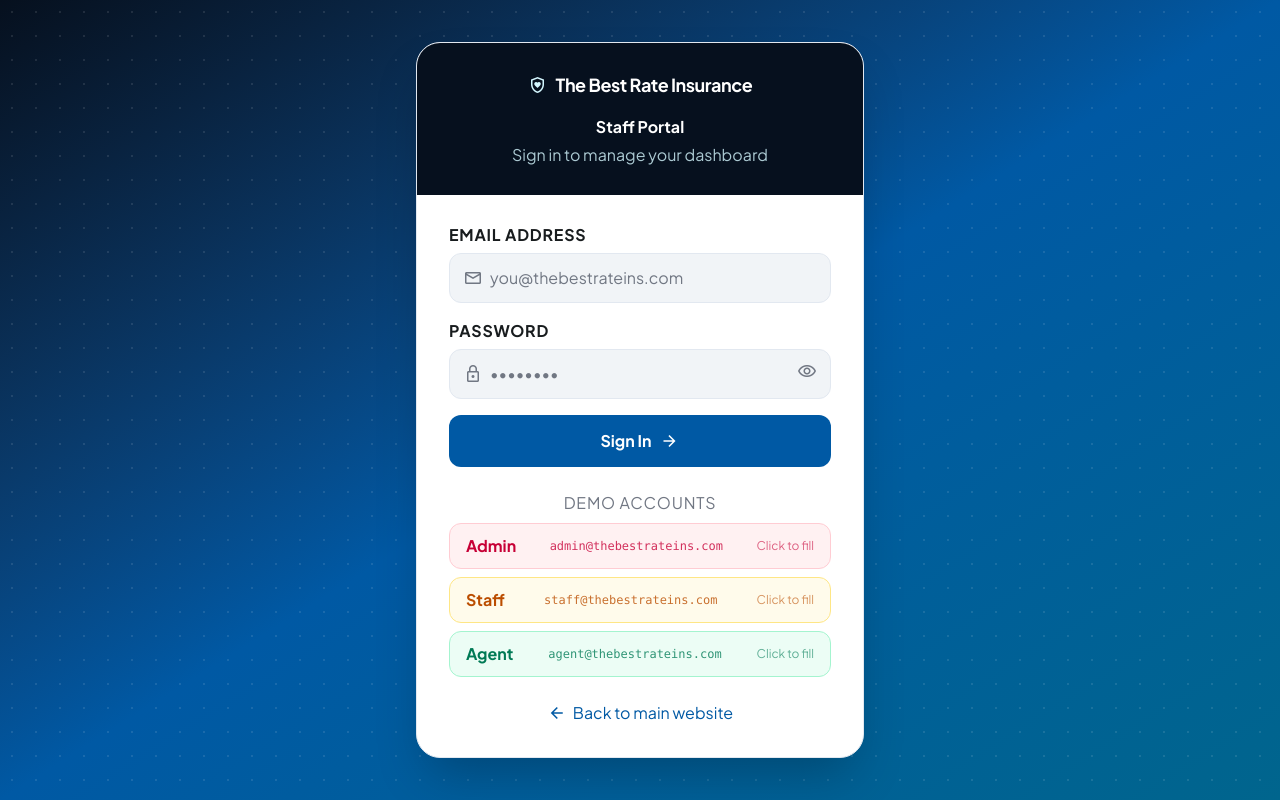
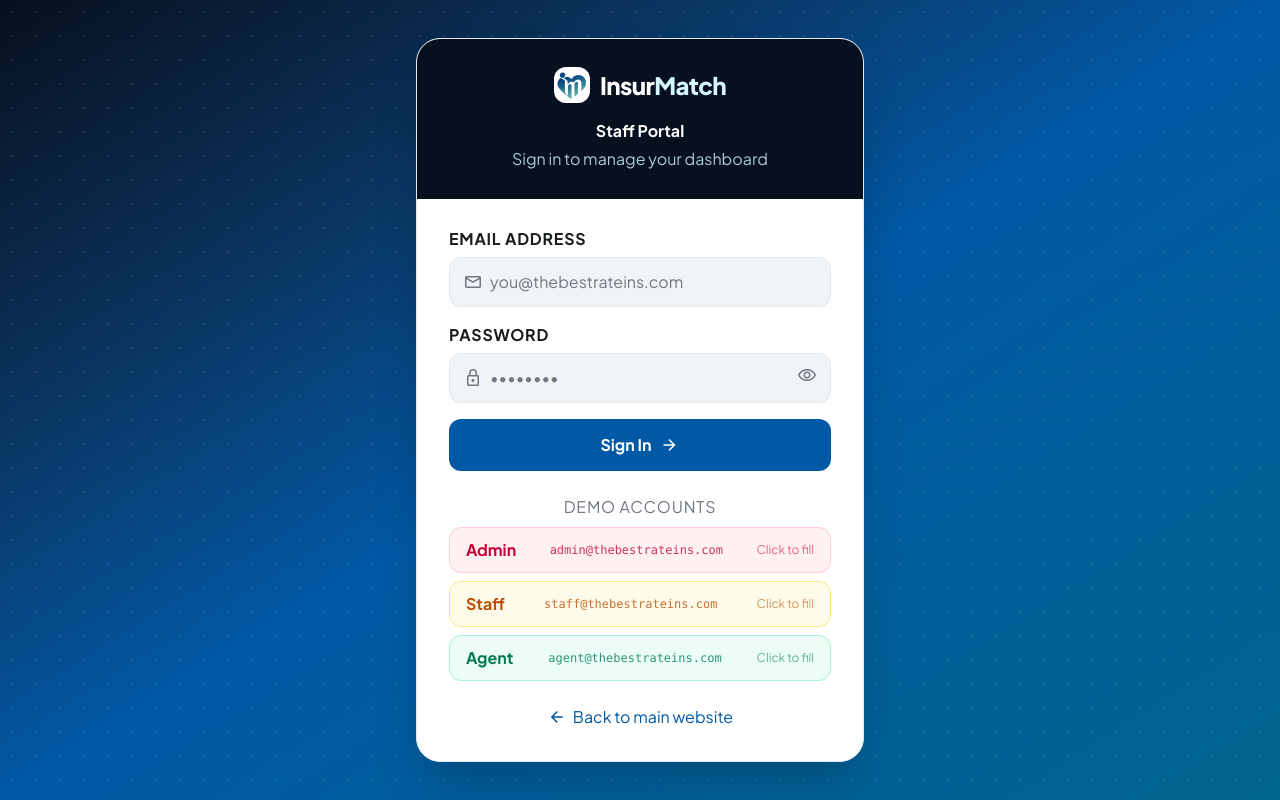
Before and after one commit to Kian1011-C/EXE201, a React (Vite) app: page /login in a window 1280 px wide. Built offline with nearby package versions, Linux system fonts and the light colour scheme.

Commit message:
feat(branding): update project logo and brand name to InsurMatch

```diff
--- a/index.html
+++ b/index.html
@@ -3,7 +3,7 @@
   <head>
     <meta charset="UTF-8" />
     <meta name="viewport" content="width=device-width, initial-scale=1.0" />
-    <link rel="icon" type="image/svg+xml" href="/favicon.svg" />
+    <link rel="icon" type="image/png" href="/images/insurmatch-logo.png" />
     <link rel="canonical" href="https://thebestrateins-exe201.vercel.app/" />
 
     <!-- Google Web Fonts -->
@@ -13,21 +13,21 @@
     <link href="https://fonts.googleapis.com/css2?family=Material+Symbols+Outlined:wght,FILL@100..700,0..1&display=swap" rel="stylesheet">
 
     <!-- SEO Meta Tags -->
-    <title>Contact The Best Rate Insurance | Katy, Houston, Garland Texas | (833) 633-6868</title>
-    <meta name="description" content="Contact The Best Rate Insurance. Compare Medicare, ACA Health, and Life insurance quotes in Texas. Call toll-free (833) 633-6868 or visit offices in Katy, Houston, and Garland." />
-    <meta name="keywords" content="The Best Rate Insurance, contact, phone, (833) 633-6868, Medicare Texas, ACA Health Insurance, Life Insurance, Katy TX, Houston TX, Garland TX" />
+    <title>InsurMatch | Smart Insurance Comparison & Quotes (Medicare, ACA, Life)</title>
+    <meta name="description" content="InsurMatch — Match and compare Medicare, ACA Health, and Life insurance quotes instantly. Texas offices in Katy, Houston, and Garland. Call toll-free (833) 633-6868." />
+    <meta name="keywords" content="InsurMatch, The Best Rate Insurance, insurance quotes, Medicare Texas, ACA Health Insurance, Life Insurance, Katy TX, Houston TX, Garland TX" />
 
     <!-- Open Graph / Social Media Meta -->
     <meta property="og:type" content="website" />
-    <meta property="og:site_name" content="The Best Rate Insurance" />
-    <meta property="og:title" content="Contact The Best Rate Insurance | Katy, Houston, Garland Texas" />
+    <meta property="og:site_name" content="InsurMatch" />
+    <meta property="og:title" content="InsurMatch | Smart Insurance Comparison & Quotes" />
     <meta property="og:description" content="Compare multiple insurance quotes from your local independent insurance agent today. Medicare, ACA Health, and Life Insurance in Texas. Toll-free (833) 633-6868." />
     <meta property="og:url" content="https://thebestrateins-exe201.vercel.app/" />
-    <meta property="og:image" content="https://thebestrateins-exe201.vercel.app/images/logo.png" />
+    <meta property="og:image" content="https://thebestrateins-exe201.vercel.app/images/insurmatch-logo.png" />
 
     <!-- Twitter Card Meta -->
     <meta name="twitter:card" content="summary_large_image" />
-    <meta name="twitter:title" content="Contact The Best Rate Insurance | (833) 633-6868" />
+    <meta name="twitter:title" content="InsurMatch | (833) 633-6868" />
     <meta name="twitter:description" content="Medicare, ACA Health, and Life Insurance with 3 Texas locations in Katy, Houston, and Garland. Call (833) 633-6868." />
 
     <!-- JSON-LD LocalBusiness Structured Data -->
@@ -35,9 +35,10 @@
     {
       "@context": "https://schema.org",
       "@type": "InsuranceAgency",
-      "name": "The Best Rate Insurance",
+      "name": "InsurMatch",
+      "alternateName": "The Best Rate Insurance",
       "url": "https://thebestrateins-exe201.vercel.app",
-      "logo": "https://thebestrateins-exe201.vercel.app/images/logo.png",
+      "logo": "https://thebestrateins-exe201.vercel.app/images/insurmatch-logo.png",
       "telephone": "+1-833-633-6868",
       "email": "info@thebestrateins.com",
       "description": "The Best Rate Insurance specializes in Medicare, Affordable Care Act, and Life Insurance across all 50 states with headquarters in Katy, Texas.",
--- a/src/components/Footer.jsx
+++ b/src/components/Footer.jsx
@@ -11,11 +11,18 @@ export default function Footer() {
 
           {/* Brand / Identity Col */}
           <div className="col-span-2 md:col-span-1 space-y-4">
-            <div className="text-headline-md font-headline-md font-bold text-surface-container-lowest">
-              The Best Rate Insurance
+            <div className="flex items-center gap-2.5">
+              <img
+                alt="InsurMatch Logo"
+                className="h-10 w-10 object-contain rounded-xl shadow-xs"
+                src="/images/insurmatch-logo.png"
+              />
+              <span className="text-headline-md font-headline-md font-bold text-surface-container-lowest">
+                Insur<span className="text-cyan-ice">Match</span>
+              </span>
             </div>
             <p className="text-body-sm font-body-sm text-surface-variant leading-relaxed">
-              Independent insurance brokerage delivering clear health, Medicare, and life coverage solutions for families and individuals nationwide.
+              InsurMatch — Intelligent insurance matching platform delivering clear health, Medicare, and life coverage solutions for families and individuals nationwide.
             </p>
             <div className="text-body-sm font-body-sm text-cyan-ice font-semibold">
               Toll-Free: (833) 633-6868
--- a/src/components/Navbar.jsx
+++ b/src/components/Navbar.jsx
@@ -83,12 +83,15 @@ export default function Navbar({ onOpenQuote }) {
         <div className="max-w-7xl mx-auto px-4 lg:px-8 flex justify-between items-center h-20">
 
           {/* Official Brand Logo */}
-          <Link className="flex items-center gap-3 group" to="/">
+          <Link className="flex items-center gap-2.5 group" to="/">
             <img
-              alt="The Best Rate Insurance Logo"
-              className="h-12 w-auto object-contain transition-transform duration-200 group-hover:scale-105"
-              src="/images/logo.png"
+              alt="InsurMatch Logo"
+              className="h-11 w-11 object-contain transition-transform duration-200 group-hover:scale-105 rounded-xl shadow-xs"
+              src="/images/insurmatch-logo.png"
             />
+            <span className="text-2xl font-extrabold tracking-tight text-primary">
+              Insur<span className="text-secondary">Match</span>
+            </span>
           </Link>
 
           {/* Desktop Nav Links */}
--- a/src/pages/LoginPage.jsx
+++ b/src/pages/LoginPage.jsx
@@ -67,9 +67,9 @@ export default function LoginPage() {
 
           {/* Header */}
           <div className="bg-trust-navy-deep px-8 py-7 text-center">
-            <Link to="/" className="inline-flex items-center gap-2 mb-4 group">
-              <span className="material-symbols-outlined text-cyan-ice text-[28px]">shield_with_heart</span>
-              <span className="text-white font-bold text-lg tracking-tight">The Best Rate Insurance</span>
+            <Link to="/" className="inline-flex items-center gap-2.5 mb-4 group">
+              <img src="/images/insurmatch-logo.png" alt="InsurMatch" className="w-9 h-9 object-contain rounded-xl shadow-xs" />
+              <span className="text-white font-extrabold text-2xl tracking-tight">Insur<span className="text-cyan-ice">Match</span></span>
             </Link>
             <h1 className="text-headline-sm font-headline-sm font-bold text-white">Staff Portal</h1>
             <p className="text-body-sm font-body-sm text-cyan-ice/80 mt-1">Sign in to manage your dashboard</p>
--- a/src/pages/dashboard/DashboardLayout.jsx
+++ b/src/pages/dashboard/DashboardLayout.jsx
@@ -47,10 +47,10 @@ export default function DashboardLayout({ children }) {
     <aside className="w-64 shrink-0 bg-trust-navy-deep text-white flex flex-col h-full">
       {/* Brand */}
       <div className="px-6 py-5 border-b border-white/10">
-        <Link to="/" className="flex items-center gap-2 group">
-          <span className="material-symbols-outlined text-cyan-ice text-[26px]">shield_with_heart</span>
+        <Link to="/" className="flex items-center gap-2.5 group">
+          <img src="/images/insurmatch-logo.png" alt="InsurMatch" className="w-8 h-8 object-contain rounded-lg shrink-0" />
           <div>
-            <div className="text-white font-bold text-sm leading-tight">The Best Rate</div>
+            <div className="text-white font-extrabold text-base leading-tight">Insur<span className="text-cyan-ice">Match</span></div>
             <div className="text-cyan-ice/70 text-xs">Insurance Portal</div>
           </div>
         </Link>
```
Also changed, not shown: public/images/insurmatch-logo.png (added), public/logo.png (added).
